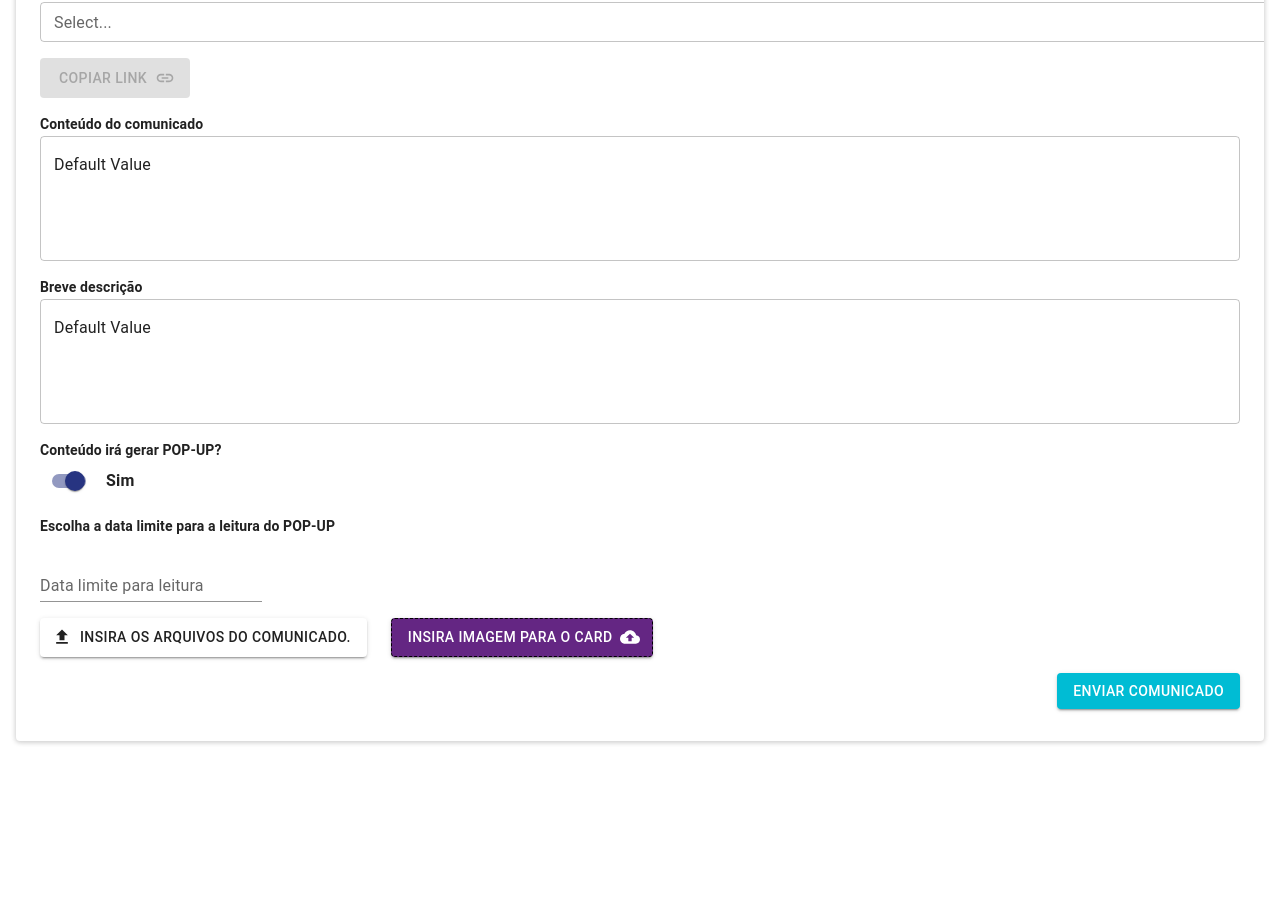
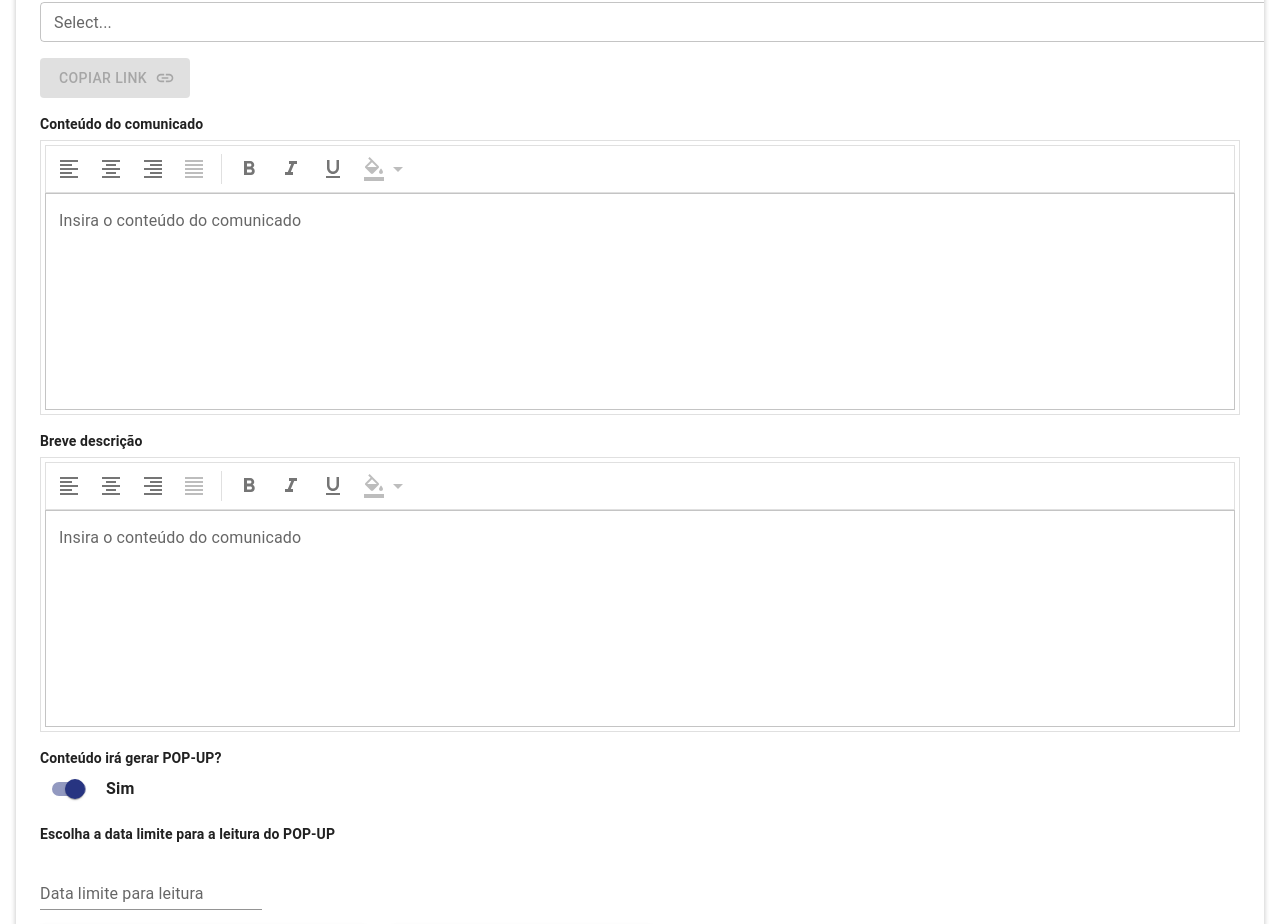
Before and after one commit to MisterKingbad/teste_programador, a Next.js app in the folder front/: page /comunicados/cadastrar in a window 1280 px wide. Shown: the part 514-1438 px from the top of the page. Before the commit the page ends 1383 px from the top, so only its background shows below. Built offline with nearby package versions, Linux system fonts and the light colour scheme.

Commit message:
feat: :memo: Colocando estilos de textos

```diff
--- a/front/app/(rotas)/comunicados/cadastrar/page.tsx
+++ b/front/app/(rotas)/comunicados/cadastrar/page.tsx
@@ -5,19 +5,33 @@ import {
   Button,
   Card,
   Container,
+  Divider,
   FormControl,
   Grid2,
   InputLabel,
   MenuItem,
+  Paper,
   Select,
   styled,
   Switch,
   TextField,
+  ToggleButton,
+  ToggleButtonGroup,
+  toggleButtonGroupClasses,
   Typography,
 } from "@mui/material";
 import FileUploadIcon from '@mui/icons-material/FileUpload';
 import BackupIcon from '@mui/icons-material/Backup';
 import LinkIcon from '@mui/icons-material/Link';
+import FormatAlignLeftIcon from '@mui/icons-material/FormatAlignLeft';
+import FormatAlignCenterIcon from '@mui/icons-material/FormatAlignCenter';
+import FormatAlignRightIcon from '@mui/icons-material/FormatAlignRight';
+import FormatAlignJustifyIcon from '@mui/icons-material/FormatAlignJustify';
+import FormatBoldIcon from '@mui/icons-material/FormatBold';
+import FormatItalicIcon from '@mui/icons-material/FormatItalic';
+import FormatUnderlinedIcon from '@mui/icons-material/FormatUnderlined';
+import FormatColorFillIcon from '@mui/icons-material/FormatColorFill';
+import ArrowDropDownIcon from '@mui/icons-material/ArrowDropDown';
 
 const Android12Switch = styled(Switch)(() => ({
   '& .MuiSwitch-track': {
@@ -44,6 +58,22 @@ const Android12Switch = styled(Switch)(() => ({
         opacity: 0.5,
       },
     },
+  },
+}));
+
+const StyledToggleButtonGroup = styled(ToggleButtonGroup)(({ theme }) => ({
+  [`& .${toggleButtonGroupClasses.grouped}`]: {
+    margin: theme.spacing(0.5),
+    border: 0,
+    borderRadius: theme.shape.borderRadius,
+    [`&.${toggleButtonGroupClasses.disabled}`]: {
+      border: 0,
+    },
+  },
+  [`& .${toggleButtonGroupClasses.middleButton},& .${toggleButtonGroupClasses.lastButton}`]:
+  {
+    marginLeft: -1,
+    borderLeft: '1px solid transparent',
   },
 }));
 
@@ -151,7 +181,7 @@ export default function CadastrarComunicado() {
                   padding: "8px 16px",
                   fontSize: "14px",
                 }}
-                endIcon={<LinkIcon/>}
+                endIcon={<LinkIcon />}
                 disabled
               >
                 Copiar Link
@@ -161,27 +191,163 @@ export default function CadastrarComunicado() {
               <Typography fontWeight="bold" variant="subtitle2">
                 Conteúdo do comunicado
               </Typography>
+              <Card
+                variant="outlined"
+                sx={{
+                  mt: 0.5,
+                  px: 0.5,
+                  pt: 0.5,
+                  pb: 0.5,
+                  borderRadius: 0
+                }}>
+
                 <FormControl size="small" fullWidth id="input-nome">
+                  <Paper
+                    elevation={0}
+                    sx={(theme) => ({
+                      display: 'flex',
+                      border: `1px solid ${theme.palette.divider}`,
+                      flexWrap: 'wrap',
+                      borderRadius: 0
+                    })}
+                  >
+                    <StyledToggleButtonGroup
+                      size="small"
+                      // value={alignment}
+                      exclusive
+                      // onChange={handleAlignment}
+                      aria-label="text alignment"
+                    >
+                      <ToggleButton value="left" aria-label="left aligned">
+                        <FormatAlignLeftIcon />
+                      </ToggleButton>
+                      <ToggleButton value="center" aria-label="centered">
+                        <FormatAlignCenterIcon />
+                      </ToggleButton>
+                      <ToggleButton value="right" aria-label="right aligned">
+                        <FormatAlignRightIcon />
+                      </ToggleButton>
+                      <ToggleButton value="justify" aria-label="justified" disabled>
+                        <FormatAlignJustifyIcon />
+                      </ToggleButton>
+                    </StyledToggleButtonGroup>
+                    <Divider flexItem orientation="vertical" sx={{ mx: 0.5, my: 1 }} />
+                    <StyledToggleButtonGroup
+                      size="small"
+                      // value={formats}
+                      // onChange={handleFormat}
+                      aria-label="text formatting"
+                    >
+                      <ToggleButton value="bold" aria-label="bold">
+                        <FormatBoldIcon />
+                      </ToggleButton>
+                      <ToggleButton value="italic" aria-label="italic">
+                        <FormatItalicIcon />
+                      </ToggleButton>
+                      <ToggleButton value="underlined" aria-label="underlined">
+                        <FormatUnderlinedIcon />
+                      </ToggleButton>
+                      <ToggleButton value="color" aria-label="color" disabled>
+                        <FormatColorFillIcon />
+                        <ArrowDropDownIcon />
+                      </ToggleButton>
+                    </StyledToggleButtonGroup>
+                  </Paper>
                   <TextField
-                  id="outlined-multiline-static"
+                    sx={{
+                      '& .MuiOutlinedInput-root': {
+                        borderRadius: 0
+                      },
+                    }}
                     multiline
-                  rows={4}
-                  defaultValue="Default Value"
+                    rows={8}
+                    fullWidth
+                    placeholder="Escreva seu texto aqui..."
+                    label="Insira o conteúdo do comunicado"
                   />
                 </FormControl>
+              </Card>
             </Grid2>
             <Grid2 size={20}>
               <Typography fontWeight="bold" variant="subtitle2">
                 Breve descrição
               </Typography>
+              <Card
+                variant="outlined"
+                sx={{
+                  mt: 0.5,
+                  px: 0.5,
+                  pt: 0.5,
+                  pb: 0.5,
+                  borderRadius: 0
+                }}>
+
                 <FormControl size="small" fullWidth id="input-nome">
+                  <Paper
+                    elevation={0}
+                    sx={(theme) => ({
+                      display: 'flex',
+                      border: `1px solid ${theme.palette.divider}`,
+                      flexWrap: 'wrap',
+                      borderRadius: 0
+                    })}
+                  >
+                    <StyledToggleButtonGroup
+                      size="small"
+                      // value={alignment}
+                      exclusive
+                      // onChange={handleAlignment}
+                      aria-label="text alignment"
+                    >
+                      <ToggleButton value="left" aria-label="left aligned">
+                        <FormatAlignLeftIcon />
+                      </ToggleButton>
+                      <ToggleButton value="center" aria-label="centered">
+                        <FormatAlignCenterIcon />
+                      </ToggleButton>
+                      <ToggleButton value="right" aria-label="right aligned">
+                        <FormatAlignRightIcon />
+                      </ToggleButton>
+                      <ToggleButton value="justify" aria-label="justified" disabled>
+                        <FormatAlignJustifyIcon />
+                      </ToggleButton>
+                    </StyledToggleButtonGroup>
+                    <Divider flexItem orientation="vertical" sx={{ mx: 0.5, my: 1 }} />
+                    <StyledToggleButtonGroup
+                      size="small"
+                      // value={formats}
+                      // onChange={handleFormat}
+                      aria-label="text formatting"
+                    >
+                      <ToggleButton value="bold" aria-label="bold">
+                        <FormatBoldIcon />
+                      </ToggleButton>
+                      <ToggleButton value="italic" aria-label="italic">
+                        <FormatItalicIcon />
+                      </ToggleButton>
+                      <ToggleButton value="underlined" aria-label="underlined">
+                        <FormatUnderlinedIcon />
+                      </ToggleButton>
+                      <ToggleButton value="color" aria-label="color" disabled>
+                        <FormatColorFillIcon />
+                        <ArrowDropDownIcon />
+                      </ToggleButton>
+                    </StyledToggleButtonGroup>
+                  </Paper>
                   <TextField
-                  id="outlined-multiline-static"
+                    sx={{
+                      '& .MuiOutlinedInput-root': {
+                        borderRadius: 0
+                      },
+                    }}
                     multiline
-                  rows={4}
-                  defaultValue="Default Value"
+                    rows={8}
+                    fullWidth
+                    placeholder="Escreva seu texto aqui..."
+                    label="Insira o conteúdo do comunicado"
                   />
                 </FormControl>
+              </Card>
             </Grid2>
             <Grid2 size={20}>
               <Typography fontWeight="bold" variant="subtitle2">
@@ -206,13 +372,13 @@ export default function CadastrarComunicado() {
             </Grid2>
             <Grid2 size={20}>
               <Box display="flex" gap={3}>
-                <Button startIcon={<FileUploadIcon/>} variant="contained" color="inherit" sx={{
+                <Button startIcon={<FileUploadIcon />} variant="contained" color="inherit" sx={{
                   backgroundColor: "#ffffff",
                   "&:hover": { backgroundColor: "#e7e7e7" },
                 }}>
                   Insira os arquivos do comunicado.
                 </Button>
-                <Button endIcon={<BackupIcon/>} variant="contained" color="secondary" sx={{
+                <Button endIcon={<BackupIcon />} variant="contained" color="secondary" sx={{
                   backgroundColor: "#642683",
                   "&:hover": { backgroundColor: "#7f3da0" },
                   border: 1, borderStyle: "dashed", borderColor: "black"
```
Lines whose indentation alone changed are shown as unchanged.
